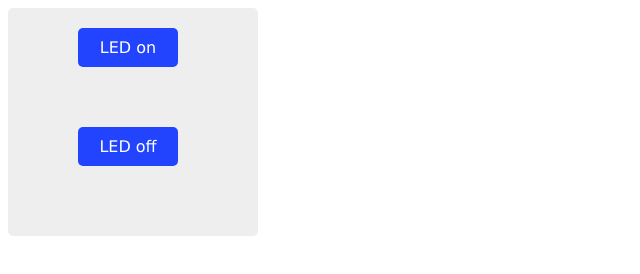
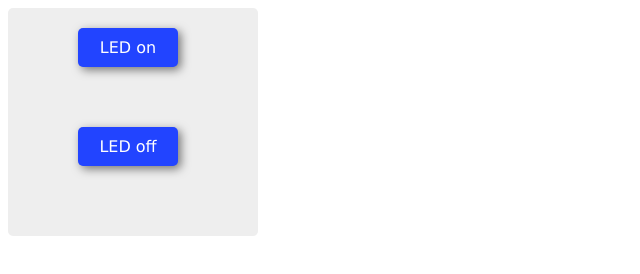
Before and after one commit to andy1024/photon-led-gui, a plain HTML site: page photon-led-gui/public_html/index.html in a window 1280 px wide. Shown: the whole page, without its empty margins (0-640 px from the left). Drawn offline with Linux system fonts and the light colour scheme.

Commit message:
box-shadow added

```diff
--- a/photon-led-gui/public_html/index.html
+++ b/photon-led-gui/public_html/index.html
@@ -24,6 +24,7 @@
                 cursor:pointer;
                 margin:10px 10px 60px 60px;
                 width: 80px;
+                box-shadow: 3px 3px 10px 0px rgba(0, 0, 0, 0.5);
             }
 
             .bct_button_ready {
```
